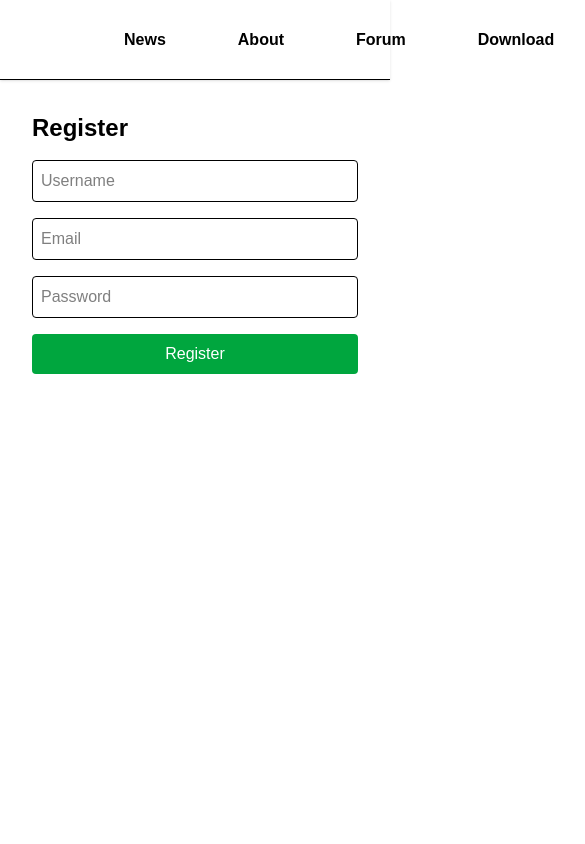
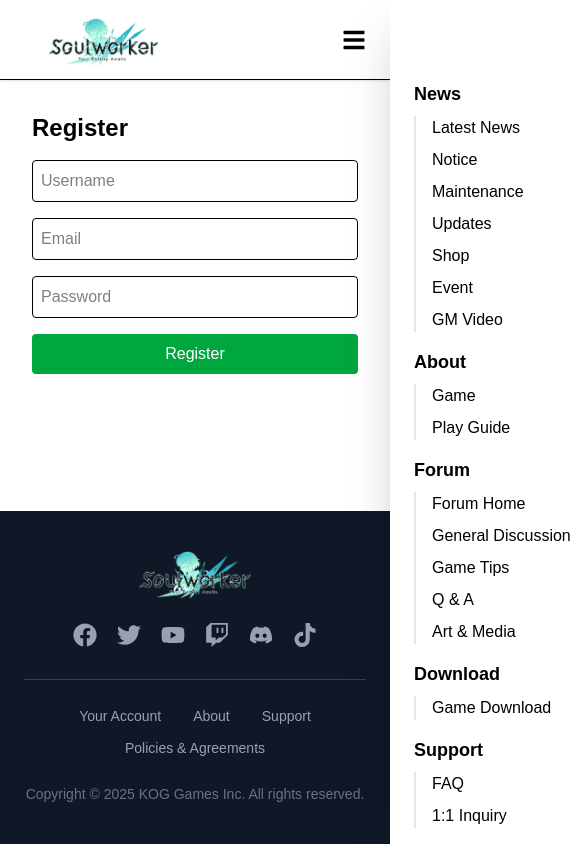
Before and after one commit to socktow/SoulWorker-Online, a Next.js app: page /signup in a window 390 px wide. Shown: the top 844 px of the page, 585 px wide, since content can reach past the window. Built offline with nearby package versions, Linux system fonts and the light colour scheme.

Commit message:
add footer

```diff
--- a/src/app/layout.js
+++ b/src/app/layout.js
@@ -1,7 +1,7 @@
 import { Geist, Geist_Mono } from "next/font/google";
 import "./globals.css";
 import Navbar from "@/components/navbar/navbar";
-
+import Footer from "@/components/footer/footer"
 const geistSans = Geist({
   variable: "--font-geist-sans",
   subsets: ["latin"],
@@ -21,10 +21,11 @@ export default function RootLayout({ children }) {
   return (
     <html lang="en">
       <body
-        className={`${geistSans.variable} ${geistMono.variable} antialiased`}
+        className={`${geistSans.variable} ${geistMono.variable} antialiased flex flex-col min-h-screen`}
       >
         <Navbar />
-        {children}
+        <main className="flex-grow">{children}</main>
+        <Footer />
       </body>
     </html>
   );
--- /dev/null
+++ b/src/components/footer/footer.js
@@ -0,0 +1,111 @@
+import React from "react";
+import Link from "next/link";
+import {
+  FaFacebook,
+  FaTwitter,
+  FaYoutube,
+  FaTwitch,
+  FaDiscord,
+  FaTiktok,
+} from "react-icons/fa";
+
+const socialLinks = [
+  {
+    name: "Facebook",
+    icon: <FaFacebook className="w-6 h-6" />,
+    href: "https://www.facebook.com/elsword",
+  },
+  {
+    name: "Twitter",
+    icon: <FaTwitter className="w-6 h-6" />,
+    href: "https://x.com/elsword",
+  },
+  {
+    name: "Youtube",
+    icon: <FaYoutube className="w-6 h-6" />,
+    href: "https://www.youtube.com/user/ElswordUS",
+  },
+  {
+    name: "Twitch",
+    icon: <FaTwitch className="w-6 h-6" />,
+    href: "https://www.twitch.tv/elsword",
+  },
+  {
+    name: "Discord",
+    icon: <FaDiscord className="w-6 h-6" />,
+    href: "https://discord.com/invite/Elsword",
+  },
+  {
+    name: "TikTok",
+    icon: <FaTiktok className="w-6 h-6" />,
+    href: "https://www.tiktok.com/@officialelsword",
+  },
+];
+
+const footerNavLinks = [
+  { name: "Your Account", href: "https://my.koggames.com/" },
+  { name: "About", href: "/game/" },
+  { name: "Support", href: "https://my.koggames.com/support" },
+  { name: "Policies & Agreements", href: "/privacy-policy/" },
+];
+
+export default function Footer() {
+  return (
+    <footer id="main-footer" className="bg-gray-900 text-gray-300">
+      <div className="container mx-auto px-6 py-10">
+        {/* Top section: Logo and Social links */}
+        <div className="flex flex-col md:flex-row justify-between items-center mb-8">
+          <div className="mb-6 md:mb-0">
+            <Link href="/home-page">
+            <img src="/static/img/main_logo.png" alt="logo" className="h-12 w-auto" />
+            </Link>
+          </div>
+          <div>
+            <ul className="flex gap-5">
+              {socialLinks.map((link) => (
+                <li key={link.name}>
+                  <a
+                    href={link.href}
+                    target="_blank"
+                    rel="noopener noreferrer"
+                    className="text-gray-400 hover:text-white transition-colors duration-300"
+                  >
+                    {link.icon}
+                    <span className="sr-only">{link.name}</span>
+                  </a>
+                </li>
+              ))}
+            </ul>
+          </div>
+        </div>
+
+        {/* Divider */}
+        <div className="border-t border-gray-700 my-6"></div>
+
+        {/* Middle section: Navigation */}
+        <div className="flex justify-center mb-6">
+          <ul
+            id="menu-footer-menu"
+            className="flex flex-wrap justify-center gap-x-8 gap-y-2"
+          >
+            {footerNavLinks.map((link) => (
+              <li key={link.name}>
+                <Link
+                  href={link.href}
+                  className="text-sm text-gray-400 hover:text-white transition-colors duration-300"
+                >
+                  {link.name}
+                </Link>
+              </li>
+            ))}
+          </ul>
+        </div>
+
+        {/* Bottom section: Copyright */}
+        <div className="text-center text-gray-500 text-sm">
+          <p>Copyright © 2025 KOG Games Inc. All rights reserved.</p>
+        </div>
+      </div>
+    </footer>
+  );
+}
--- a/src/components/navbar/navbar.js
+++ b/src/components/navbar/navbar.js
@@ -1,84 +1,228 @@
+"use client";
 import Link from "next/link";
+import { useState } from "react";
+import { FaBars, FaTimes } from "react-icons/fa";
+
+const navLinks = [
+  {
+    name: "News",
+    href: "/news",
+    subLinks: [
+      { name: "Latest News", href: "/news?type=0" },
+      { name: "Notice", href: "/news?type=1" },
+      { name: "Maintenance", href: "/news?type=2" },
+      { name: "Updates", href: "/news?type=3" },
+      { name: "Shop", href: "/news?type=4" },
+      { name: "Event", href: "/news?type=5" },
+      { name: "GM Video", href: "/news?type=6" },
+    ],
+  },
+  {
+    name: "About",
+    href: "/game-introduction",
+    subLinks: [
+      { name: "Game", href: "/game-introduction" },
+      { name: "Play Guide", href: "/game-guide" },
+    ],
+  },
+  {
+    name: "Forum",
+    href: "/forum/home",
+    subLinks: [
+      { name: "Forum Home", href: "/forum/home" },
+      { name: "General Discussion", href: "/forum/discussion" },
+      { name: "Game Tips", href: "/forum/game-tips" },
+      { name: "Q & A", href: "/forum/qa" },
+      { name: "Art & Media", href: "/forum/art-media" },
+    ],
+  },
+  {
+    name: "Download",
+    href: "/game-download",
+    subLinks: [{ name: "Game Download", href: "/game-download" }],
+  },
+  {
+    name: "Support",
+    href: "/support/faq",
+    subLinks: [
+      { name: "FAQ", href: "/support/faq" },
+      { name: "1:1 Inquiry", href: "/support/qna" },
+    ],
+  },
+];
 
 export default function Navbar() {
+  const [isMenuOpen, setIsMenuOpen] = useState(false);
+
   return (
     <div id="Header">
       <div className="flex flex-nowrap justify-between h-20 px-6 border-b bg-white shadow-sm">
+        {/* Logo */}
         <div className="flex items-center">
           <h1 className="ml-6 mt-1">
             <Link aria-label="logo" href="/home-page">
-              <img src="/static/img/main_logo.png" alt="logo" className="h-12 w-auto" />
+              <img
+                src="/static/img/main_logo.png"
+                alt="logo"
+                className="h-12 w-auto"
+              />
             </Link>
           </h1>
-          <ul className="flex items-center gap-12 ml-16 text-black">
-            <li className="relative group">
-              <Link className="px-3 py-2 font-semibold hover:text-blue-600 text-black" aria-label="nav-item" href="/news">News</Link>
-              <ul className="absolute left-0 top-full mt-2 w-48 bg-white shadow-lg rounded hidden group-hover:block z-10 text-black">
-                <li><Link className="block px-4 py-2 hover:bg-gray-100 text-black" href="/news?type=0">Latest News</Link></li>
-                <li><Link className="block px-4 py-2 hover:bg-gray-100 text-black" href="/news?type=1">Notice</Link></li>
-                <li><Link className="block px-4 py-2 hover:bg-gray-100 text-black" href="/news?type=2">Maintenance</Link></li>
-                <li><Link className="block px-4 py-2 hover:bg-gray-100 text-black" href="/news?type=3">Updates</Link></li>
-                <li><Link className="block px-4 py-2 hover:bg-gray-100 text-black" href="/news?type=4">Shop</Link></li>
-                <li><Link className="block px-4 py-2 hover:bg-gray-100 text-black" href="/news?type=5">Event</Link></li>
-                <li><Link className="block px-4 py-2 hover:bg-gray-100 text-black" href="/news?type=6">GM Video</Link></li>
-              </ul>
-            </li>
-            <li className="relative group">
-              <Link className="px-3 py-2 font-semibold hover:text-blue-600 text-black" aria-label="nav-item" href="/game-introduction">About</Link>
-              <ul className="absolute left-0 top-full mt-2 w-40 bg-white shadow-lg rounded hidden group-hover:block z-10 text-black">
-                <li><Link className="block px-4 py-2 hover:bg-gray-100 text-black" href="/game-introduction">Game</Link></li>
-                <li><Link className="block px-4 py-2 hover:bg-gray-100 text-black" href="/game-guide">Play Guide</Link></li>
-              </ul>
-            </li>
-            <li className="relative group">
-              <Link className="px-3 py-2 font-semibold hover:text-blue-600 text-black" aria-label="nav-item" href="/forum/home">Forum</Link>
-              <ul className="absolute left-0 top-full mt-2 w-56 bg-white shadow-lg rounded hidden group-hover:block z-10 text-black">
-                <li><Link className="block px-4 py-2 hover:bg-gray-100 text-black" href="/forum/home">Forum Home</Link></li>
-                <li><Link className="block px-4 py-2 hover:bg-gray-100 text-black" href="/forum/discussion">General Discussion</Link></li>
-                <li><Link className="block px-4 py-2 hover:bg-gray-100 text-black" href="/forum/game-tips">Game Tips</Link></li>
-                <li><Link className="block px-4 py-2 hover:bg-gray-100 text-black" href="/forum/qa">Q & A</Link></li>
-                <li><Link className="block px-4 py-2 hover:bg-gray-100 text-black" href="/forum/art-media">Art & Media</Link></li>
-              </ul>
-            </li>
-            <li className="relative group">
-              <Link className="px-3 py-2 font-semibold hover:text-blue-600 text-black" aria-label="nav-item" href="/game-download">Download</Link>
-              <ul className="absolute left-0 top-full mt-2 w-44 bg-white shadow-lg rounded hidden group-hover:block z-10 text-black">
-                <li><Link className="block px-4 py-2 hover:bg-gray-100 text-black" href="/game-download">Game Download</Link></li>
-              </ul>
-            </li>
-            <li className="relative group">
-              <Link className="px-3 py-2 font-semibold hover:text-blue-600 text-black" aria-label="nav-item" href="/support/faq">Support</Link>
-              <ul className="absolute left-0 top-full mt-2 w-40 bg-white shadow-lg rounded hidden group-hover:block z-10 text-black">
-                <li><Link className="block px-4 py-2 hover:bg-gray-100 text-black" href="/support/faq">FAQ</Link></li>
-                <li><Link className="block px-4 py-2 hover:bg-gray-100 text-black" href="/support/qna">1:1 Inquiry</Link></li>
-              </ul>
-            </li>
+          {/* Desktop Navigation */}
+          <ul className="hidden md:flex items-center gap-12 ml-16 text-black">
+            {navLinks.map((link) => (
+              <li key={link.name} className="relative group">
+                <Link
+                  className="px-3 py-2 font-semibold hover:text-blue-600 text-black"
+                  aria-label="nav-item"
+                  href={link.href}
+                >
+                  {link.name}
+                </Link>
+                <ul className="absolute left-0 top-full mt-2 w-56 bg-white shadow-lg rounded hidden group-hover:block z-10 text-black">
+                  {link.subLinks.map((sub) => (
+                    <li key={sub.name}>
+                      <Link
+                        className="block px-4 py-2 hover:bg-gray-100 text-black"
+                        href={sub.href}
+                      >
+                        {sub.name}
+                      </Link>
+                    </li>
+                  ))}
+                </ul>
+              </li>
+            ))}
           </ul>
         </div>
-        <div className="flex items-center">
+        {/* Desktop User Actions */}
+        <div className="hidden md:flex items-center">
           <ul className="flex items-center mr-8 text-black">
             <li>
-              <Link className="flex items-center gap-2 px-3 py-2 hover:text-blue-600 text-black" aria-label="nav-item" href="/signin">
-                <img className="object-cover h-5 w-5" src="/static/img/icon-login.png" alt="login" />Login
+              <Link
+                className="flex items-center gap-2 px-3 py-2 hover:text-blue-600 text-black"
+                aria-label="nav-item"
+                href="/signin"
+              >
+                <img
+                  className="object-cover h-5 w-5"
+                  src="/static/img/icon-login.png"
+                  alt="login"
+                />
+                Login
               </Link>
             </li>
             <span className="mx-2 w-px h-6 bg-gray-300"></span>
             <li>
-              <Link className="flex items-center gap-2 px-3 py-2 hover:text-blue-600 text-black" aria-label="nav-item" href="/signup">
-                <img className="object-cover h-5 w-5" src="/static/img/icon-register.png" alt="register" />Create Account
+              <Link
+                className="flex items-center gap-2 px-3 py-2 hover:text-blue-600 text-black"
+                aria-label="nav-item"
+                href="/signup"
+              >
+                <img
+                  className="object-cover h-5 w-5"
+                  src="/static/img/icon-register.png"
+                  alt="register"
+                />
+                Create Account
               </Link>
             </li>
           </ul>
           <a href="#" className="relative group ml-4">
             <div className="btn-wrap relative z-10">
-              <img src="/static/img/main_game_txt.png" alt="game start" className="h-8 w-auto" />
+              <img
+                src="/static/img/main_game_txt.png"
+                alt="game start"
+                className="h-8 w-auto"
+              />
             </div>
             <div className="overlay absolute inset-0 z-0 opacity-50 group-hover:opacity-100 transition-opacity duration-200">
-              <img src="/static/img/magin_gnb_bg.jpg" alt="bg" className="w-full h-full object-cover rounded" />
+              <img
+                src="/static/img/magin_gnb_bg.jpg"
+                alt="bg"
+                className="w-full h-full object-cover rounded"
+              />
             </div>
           </a>
         </div>
+        {/* Mobile Menu Button */}
+        <div className="md:hidden flex items-center">
+          <button
+            onClick={() => setIsMenuOpen(!isMenuOpen)}
+            aria-label="Open menu"
+          >
+            <FaBars className="w-6 h-6" />
+          </button>
+        </div>
       </div>
+      {/* Mobile Menu Drawer */}
+      <div
+        className={`fixed top-0 right-0 h-full w-80 bg-white shadow-2xl z-50 transform transition-transform duration-300 ease-in-out ${
+          isMenuOpen ? "translate-x-0" : "translate-x-full"
+        }`}
+      >
+        <div className="flex justify-end p-4">
+          <button
+            onClick={() => setIsMenuOpen(false)}
+            aria-label="Close menu"
+          >
+            <FaTimes className="w-6 h-6" />
+          </button>
+        </div>
+        <nav className="flex flex-col p-6 space-y-4">
+          {navLinks.map((link) => (
+            <div key={link.name}>
+              <h3 className="font-bold text-lg mb-2">{link.name}</h3>
+              <ul className="space-y-2 pl-4 border-l-2 border-gray-200">
+                {link.subLinks.map((sub) => (
+                  <li key={sub.name}>
+                    <Link
+                      onClick={() => setIsMenuOpen(false)}
+                      className="block hover:text-blue-600"
+                      href={sub.href}
+                    >
+                      {sub.name}
+                    </Link>
+                  </li>
+                ))}
+              </ul>
+            </div>
+          ))}
+          <div className="border-t pt-4 space-y-4">
+            <Link
+              onClick={() => setIsMenuOpen(false)}
+              className="flex items-center gap-2"
+              href="/signin"
+            >
+              <img
+                className="object-cover h-5 w-5"
+                src="/static/img/icon-login.png"
+                alt="login"
+              />
+              Login
+            </Link>
+            <Link
+              onClick={() => setIsMenuOpen(false)}
+              className="flex items-center gap-2"
+              href="/signup"
+            >
+              <img
+                className="object-cover h-5 w-5"
+                src="/static/img/icon-register.png"
+                alt="register"
+              />
+              Create Account
+            </Link>
+          </div>
+        </nav>
+      </div>
+      {/* Overlay */}
+      {isMenuOpen && (
+        <div
+          className="md:hidden fixed inset-0 bg-black opacity-50 z-40"
+          onClick={() => setIsMenuOpen(false)}
+        ></div>
+      )}
     </div>
   );
 }
```
Also changed, not shown: package.json (+4 -3 lines), public/static/img/main_logo.png, src/components/news/index.js (added), 1 other file (tests, documents, lock files or other folders).
